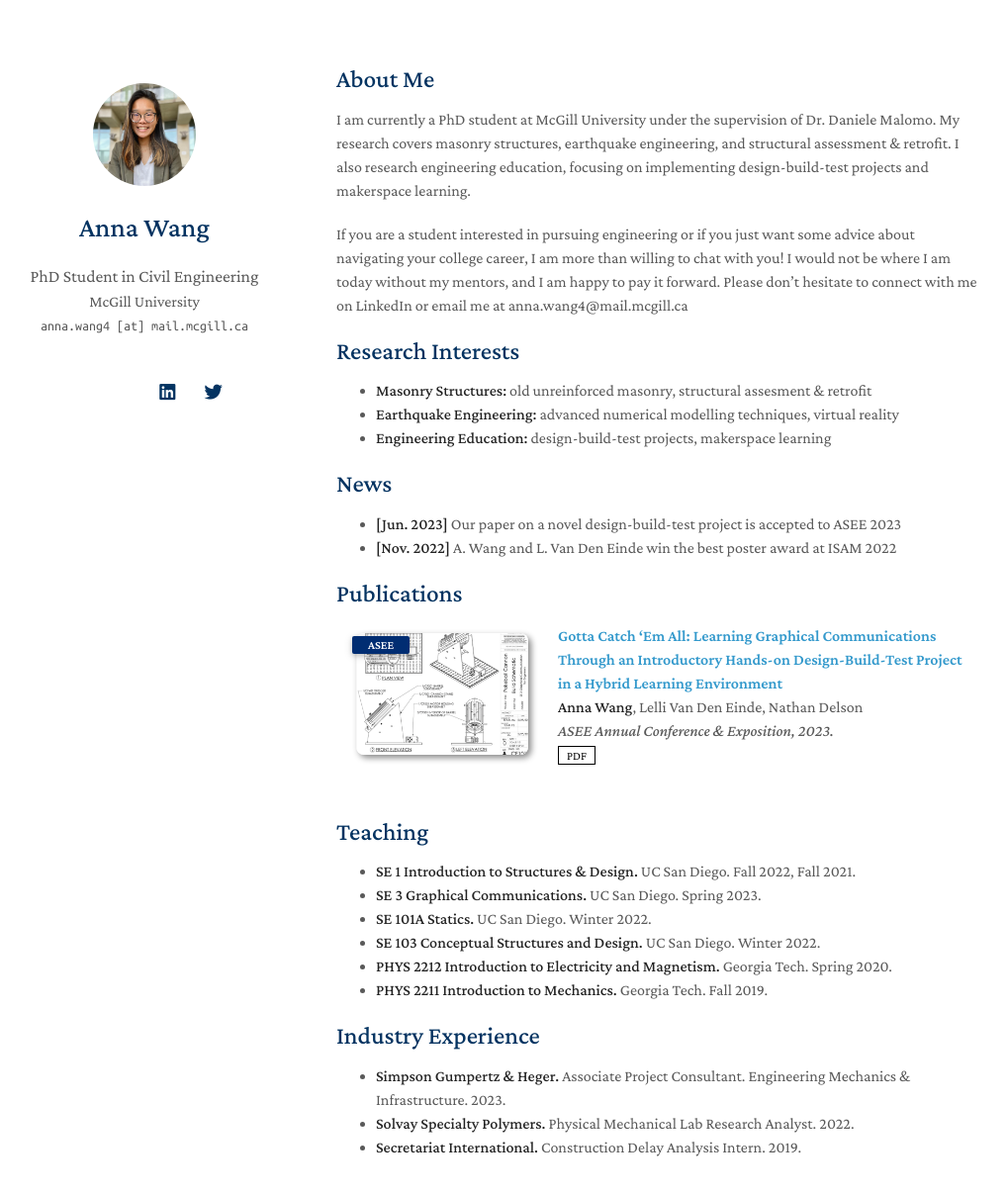
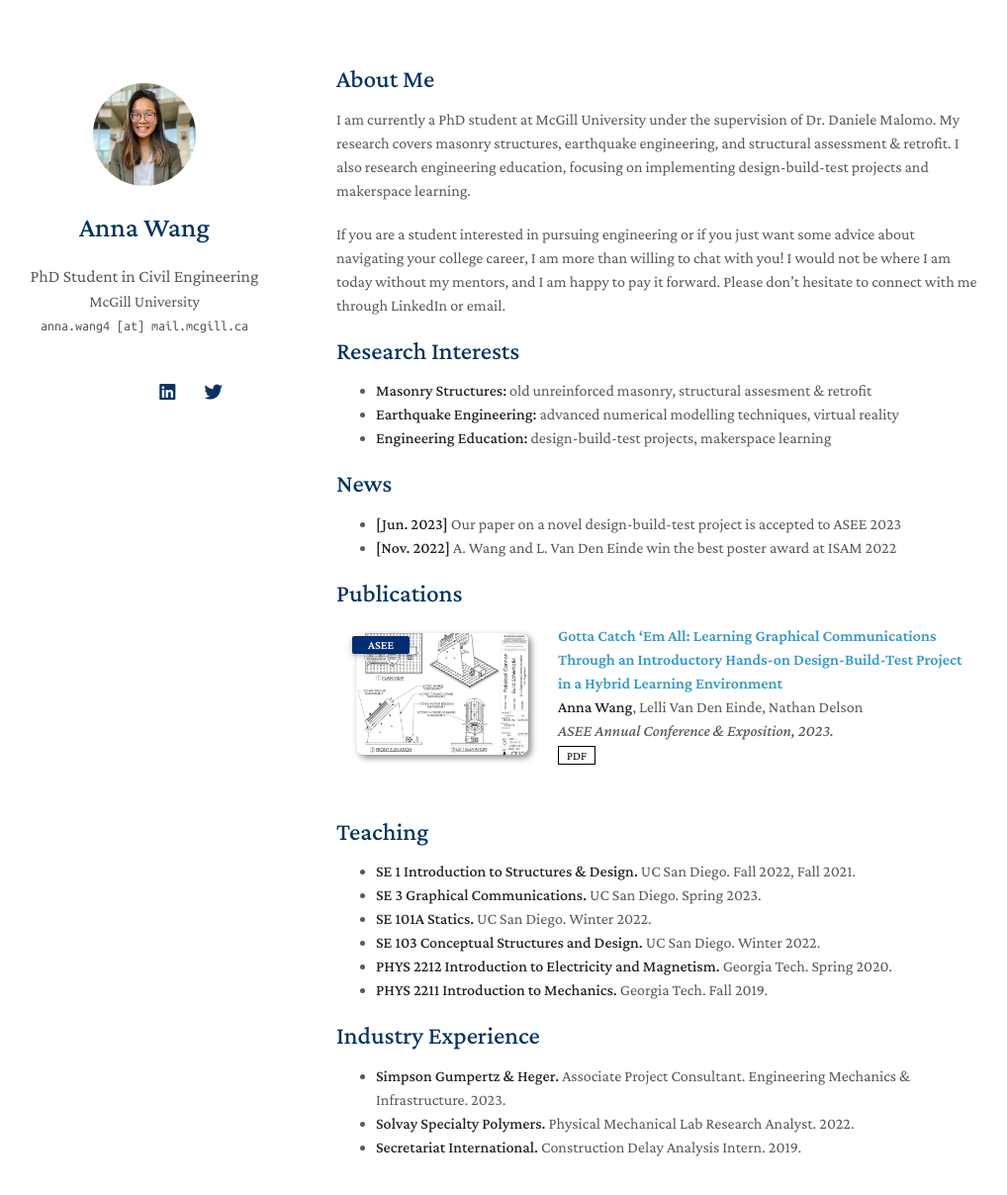
Before and after one commit to anna-h-wang/annawang, a Jekyll site: the page built from index.md, in a window 1280 px wide and 1266 px high. Shown: the top 1208 px of the window at 99% size, without its empty margins (130-1148 px from the left). Built offline with Jekyll 4.4.1, drawn with Linux system fonts in a browser that asks for light colours; nearby versions of some CDN libraries; a style sheet for code colours, icons or effects is not loaded; our own code applies the rules of GitHub Pages for plain Markdown files.

Commit message:
Update index.md

```diff
--- a/index.md
+++ b/index.md
@@ -6,7 +6,7 @@
 
 I am currently a PhD student at McGill University under the supervision of Dr. Daniele Malomo. My research covers masonry structures, earthquake engineering, and structural assessment & retrofit. I also research engineering education, focusing on implementing design-build-test projects and makerspace learning.
 
-If you are a student interested in pursuing engineering or if you just want some advice about navigating your college career, I am more than willing to chat with you! I would not be where I am today without my mentors, and I am happy to pay it forward. Please don't hesitate to connect with me on LinkedIn or email me at anna.wang4@mail.mcgill.ca
+If you are a student interested in pursuing engineering or if you just want some advice about navigating your college career, I am more than willing to chat with you! I would not be where I am today without my mentors, and I am happy to pay it forward. Please don't hesitate to connect with me through LinkedIn or email.
 
 ## Research Interests
 
```
